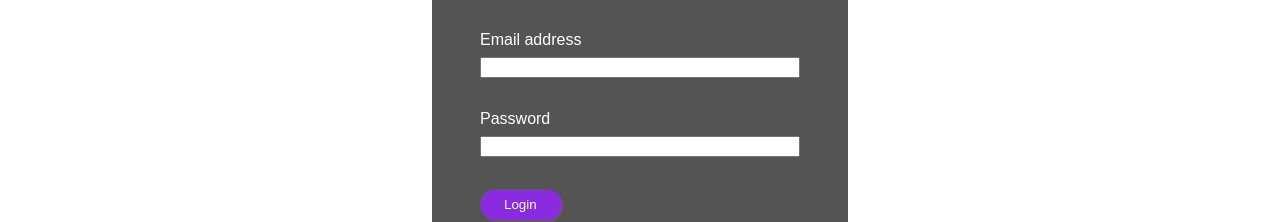
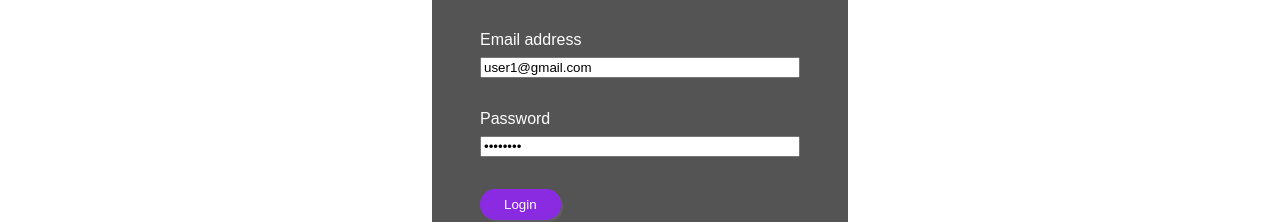
Before and after one commit to Janisgee/budget-project, a React (Create React App) app in the folder client/: page /login in a window 1280 px wide. Shown: the part 229-451 px from the top of the page. Built offline with nearby package versions, Linux system fonts and the light colour scheme.

Commit message:
Fix input and label id and htmlFor

```diff
--- a/client/src/components/Login.jsx
+++ b/client/src/components/Login.jsx
@@ -35,12 +35,26 @@ export default function Login() {
         <h2>🔐 Log In</h2>
         <div className="row">
           <label htmlFor="email">Email address</label>
-          <input type="text" name="email" />
+          <input
+            type="text"
+            name="email"
+            id="email"
+            autoComplete="on"
+            value="user1@gmail.com"
+            onChange={(e) => e.target.value}
+          />
         </div>
 
         <div className="row">
           <label htmlFor="password">Password</label>
-          <input type="password" name="password" />
+          <input
+            type="password"
+            name="password"
+            id="password"
+            autoComplete="on"
+            value="pass1234"
+            onChange={(e) => e.target.value}
+          />
         </div>
 
         <div>
--- a/client/src/components/SignUp.jsx
+++ b/client/src/components/SignUp.jsx
@@ -11,13 +11,13 @@ export default function SignUp() {
         </div>
 
         <div className="row">
-          <label htmlFor="email">Email address</label>
-          <input type="text" id="email" />
+          <label htmlFor="sign-up-email">Email address</label>
+          <input type="text" id="sign-up-email" />
         </div>
 
         <div className="row">
-          <label htmlFor="password">Password</label>
-          <input type="password" id="password" />
+          <label htmlFor="sign-up-password">Password</label>
+          <input type="password" id="sign-up-password" />
         </div>
 
         <div className="row">
```
